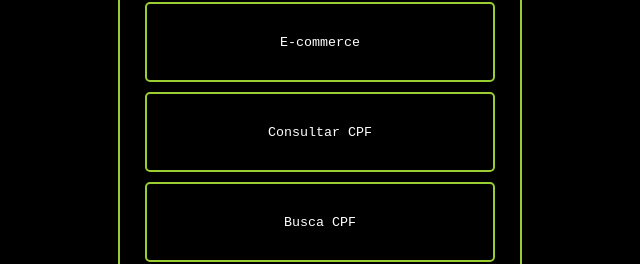
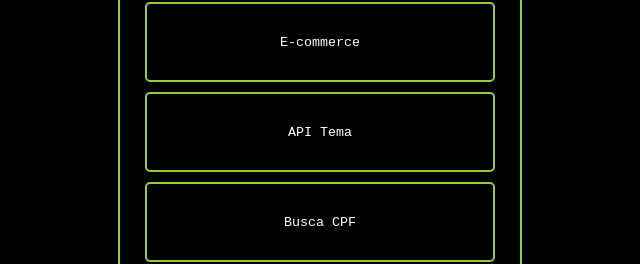
Before and after one commit to LucasESGomes/TechSolutions, a plain HTML site: page index.html in a window 1280 px wide. Shown: the part 607-871 px from the top of the page, 320-960 px from the left. Drawn offline with Linux system fonts and the light colour scheme.

Commit message:
Update index.html

```diff
--- a/index.html
+++ b/index.html
@@ -15,7 +15,7 @@
                 <a href="https://lucasesgomes.github.io/MultiplasAPI/api-dolar.html"><button class="btn">Conferir Dólar</button></a>
                 <a href="https://lucasesgomes.github.io/MultiplasAPI/api-clima.html"><button class="btn">Visualizar Clima</button></a>
                 <a href="https://lucasesgomes.github.io/E-commerce/"><button class="btn">E-commerce</button></a>
-                <a href="https://lucasesgomes.github.io/API-Tema/"><button class="btn">Consultar CPF</button></a>
+                <a href="https://lucasesgomes.github.io/API-Tema/"><button class="btn">API Tema</button></a>
                 <a href="https://lucasesgomes.github.io/Busca-CPF/"><button class="btn">Busca CPF</button></a>
         </div>
 </body>
```
